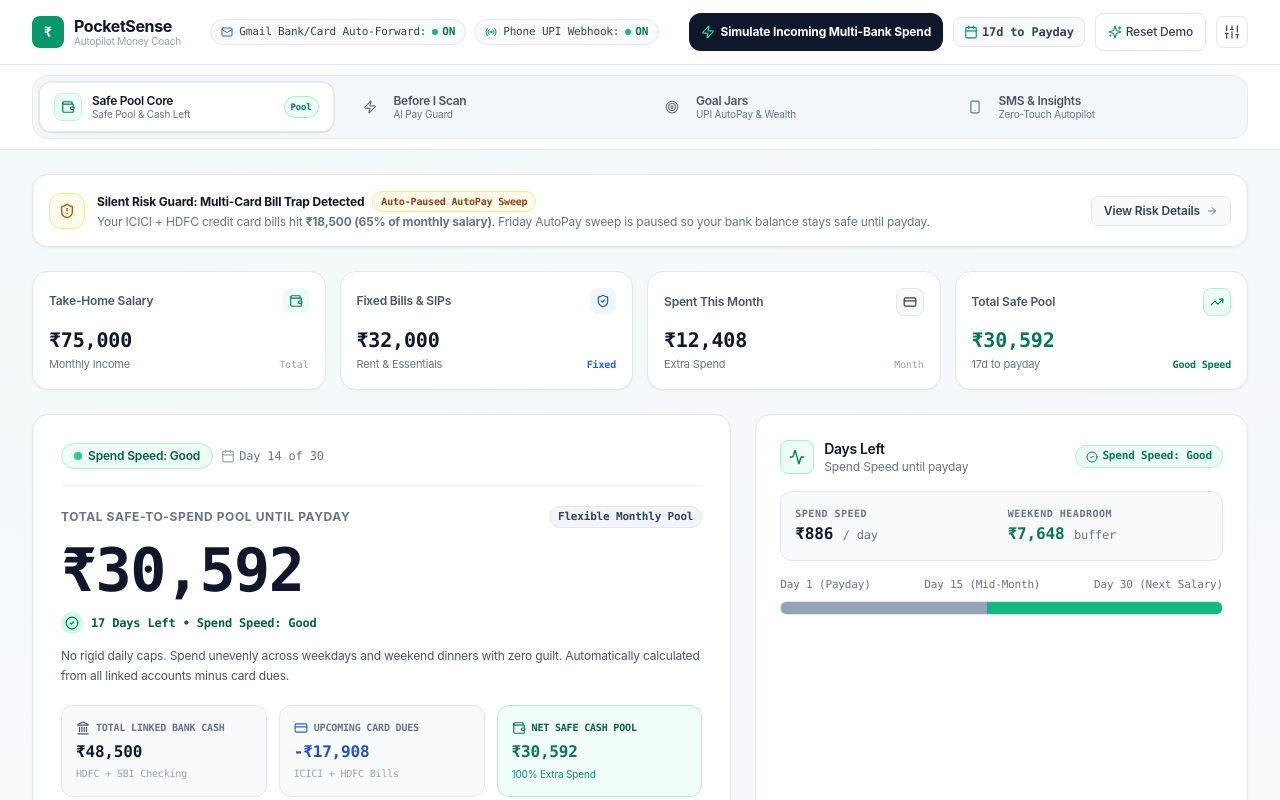
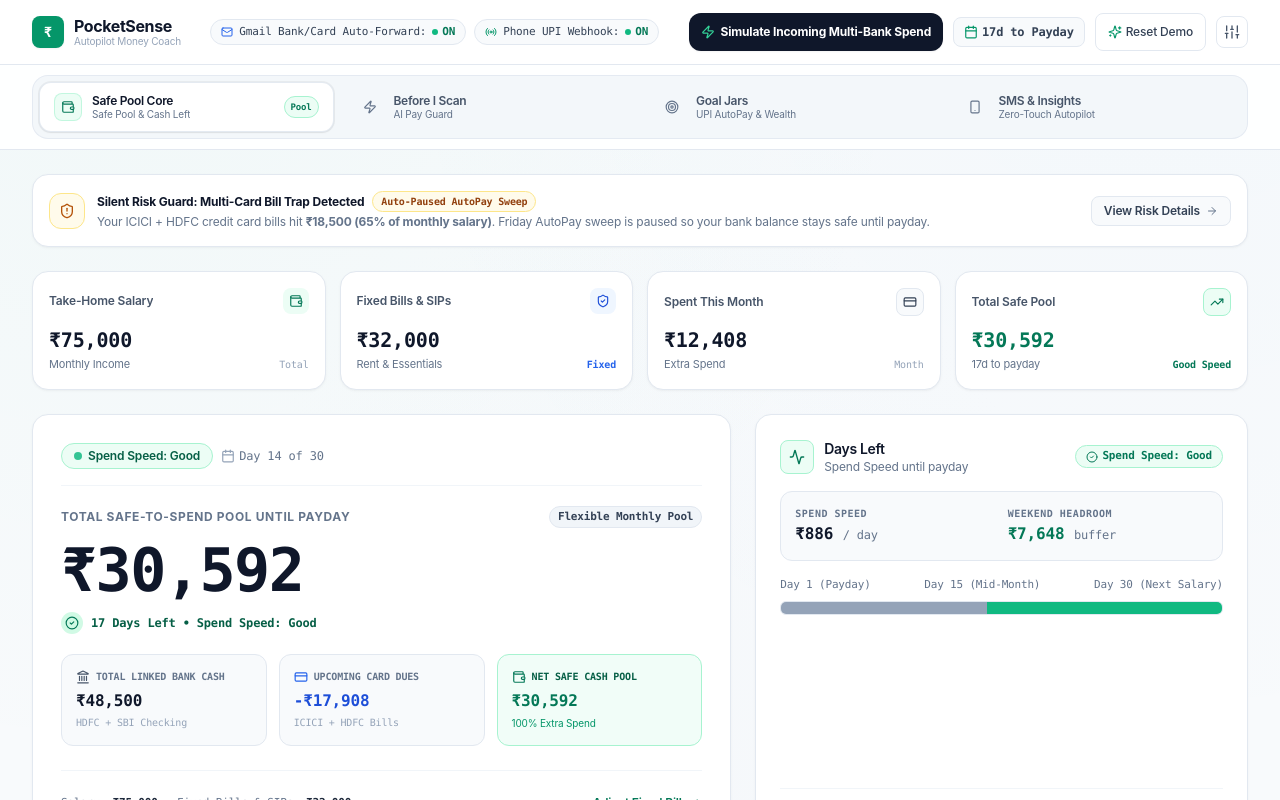
Before and after one commit to GowthamB-09/PocketSense-AI-Arthaton, a Next.js app: page / in a window 1280 px wide. Shown: the top 800 px of the page. Built offline with nearby package versions, Linux system fonts and the light colour scheme.

Commit message:
style: remove explanatory sentence from DailySafeCard

```diff
--- a/src/components/DailySafeCard.tsx
+++ b/src/components/DailySafeCard.tsx
@@ -90,9 +90,6 @@ export const DailySafeCard: React.FC<DailySafeCardProps> = ({
             </p>
           </div>
 
-          <p className="text-xs text-slate-600 pt-1 leading-relaxed max-w-2xl">
-            No rigid daily caps. Spend unevenly across weekdays and weekend dinners with zero guilt. Automatically calculated from all linked accounts minus card dues.
-          </p>
         </div>
 
         {/* 3-Pill Multi-Account Math Breakdown */}
```
